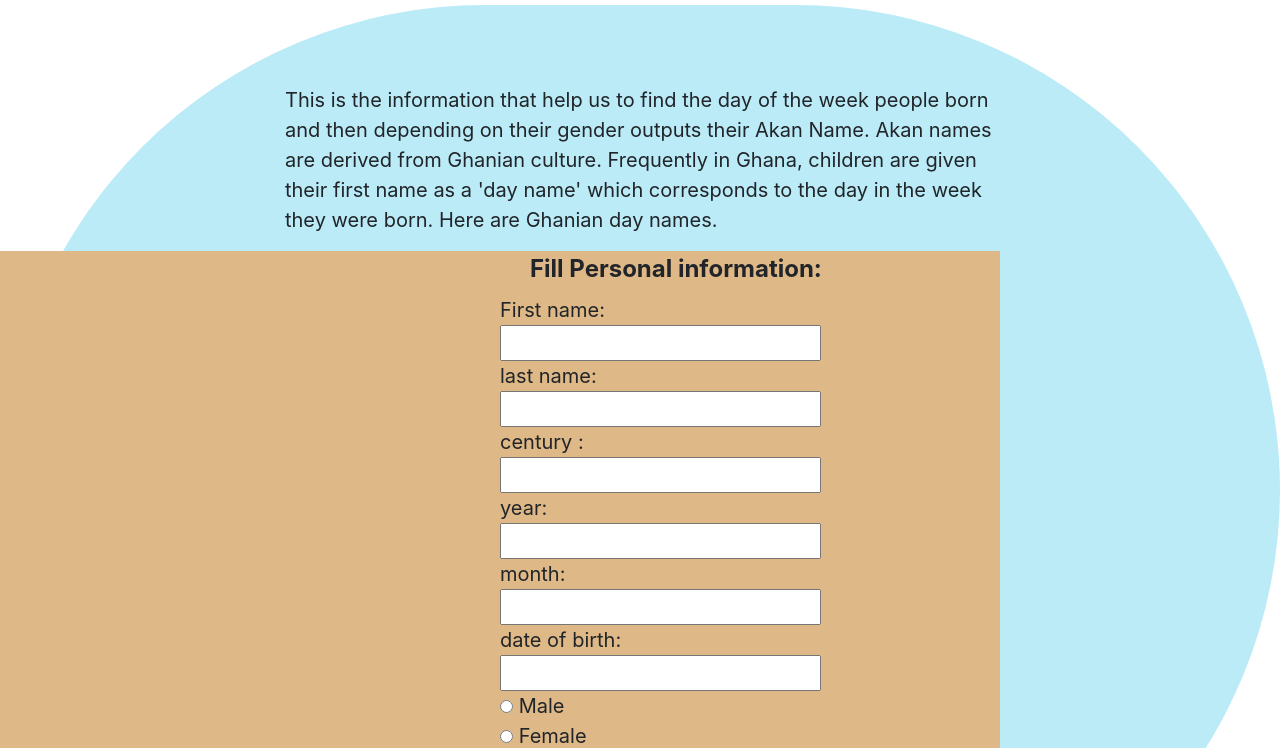
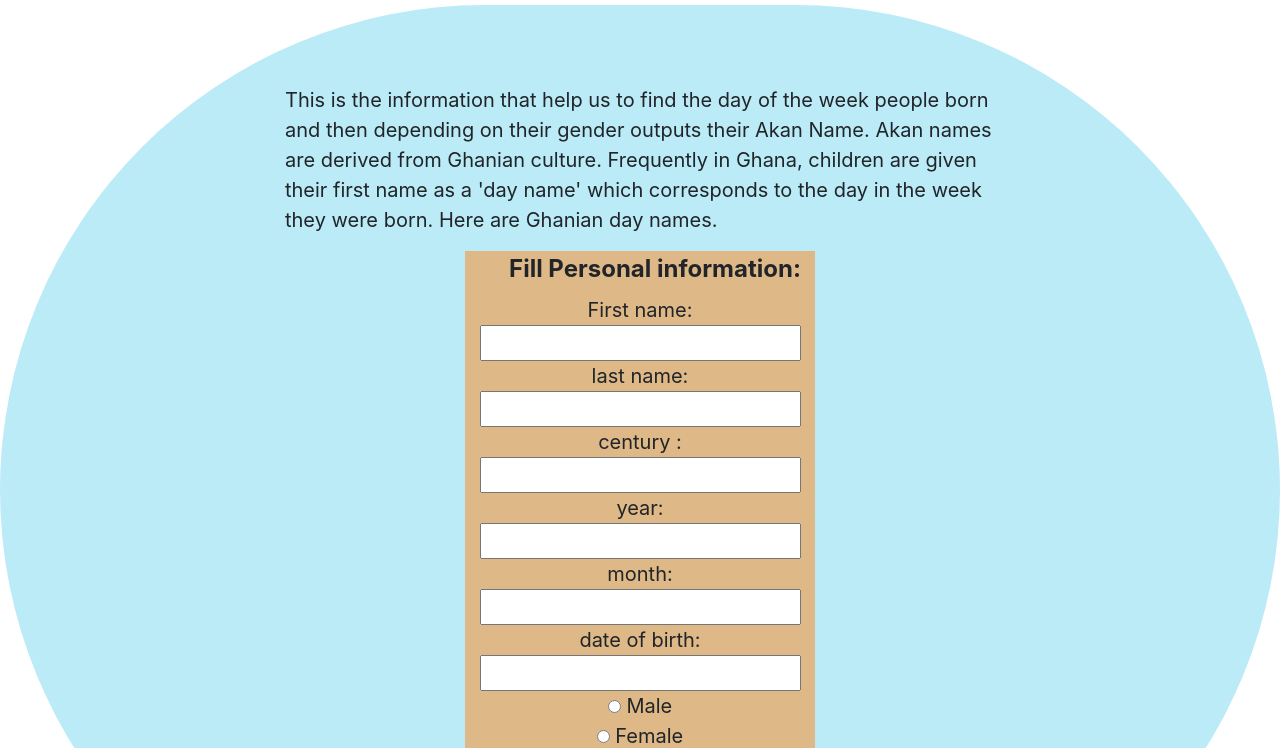
Before and after one commit to irahozadenyse/second-project, a plain HTML site: page index.html in a window 1280 px wide. Shown: the part 51-799 px from the top of the page. Drawn offline with Linux system fonts and the light colour scheme.

Commit message:
added some of styles

```diff
--- a/css/styles.css
+++ b/css/styles.css
@@ -1,17 +1,12 @@
 
 #nice{
 
-	padding-right:100px;
-	padding-left:500px;
+
 	margin-bottom: 50px;
 	background-color:burlywood;
-	width:1000px;
+	width:350px;
 
-}
-fieldset{
 
-	padding-right:100px;
-	padding-left:500px;
 }
 #to{
 	font-size:20px;
--- a/index.html
+++ b/index.html
@@ -19,8 +19,8 @@
              children are given their first name as a 'day name' which corresponds
               to the day in the week they were born. Here are Ghanian day names.</p>
             </div>
-
-                <div id ="nice">
+            <center>
+                <div id ="nice" >
                 <legend id="le">  <b>Fill Personal information:</b></legend>
                   First name:<br>
                   <input id="fi" type="text" name="first name" ><br>
```
